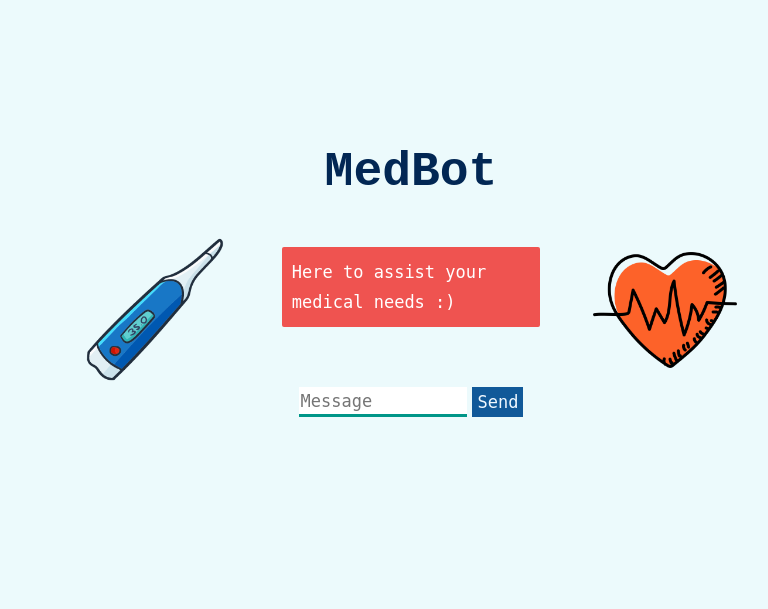
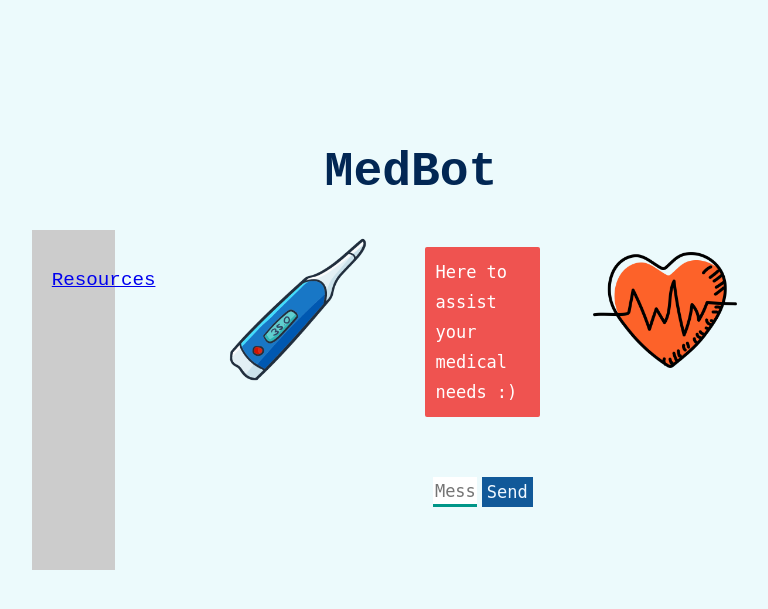
Before and after one commit to Iba-16/Chatbot.github.io, a Flask app: page / in a window 1280 px wide. Shown: the top 609 px of the page, without its empty margins (229-997 px from the left). Run offline with Flask 2, Linux system fonts and the light colour scheme; parts of the project's set-up code (start-up, migrations or seed data) failed here and were passed over; some libraries are stand-ins or nearby versions.

Commit message:
re-added nav bar

```diff
--- a/static/style.css
+++ b/static/style.css
@@ -135,3 +135,35 @@ input{
 #chatbot {
     max-height: 300px;
 }
+
+
+nav {
+    float: left;
+    width: 30%;
+    height: 300px; /* only for demonstration, should be removed */
+    background: #ccc;
+    padding: 20px;
+  }
+
+  /* Style the list inside the menu */
+  nav ul {
+    list-style-type: none;
+    padding: 0;
+  }
+
+
+  /* Clear floats after the columns */
+  section::after {
+    content: "";
+    display: table;
+    clear: both;
+  }
+
+
+  /* Responsive layout - makes the two columns/boxes stack on top of each other instead of next to each other, on small screens */
+  @media (max-width: 600px) {
+    nav, article {
+      width: 100%;
+      height: auto;
+    }
+  }
--- a/templates/index.html
+++ b/templates/index.html
@@ -10,6 +10,13 @@
 <body>
     <h1>MedBot</h1>
     <div id="container">
+        <section>
+            <nav>
+              <ul>
+                <li><a href="/resources">Resources</a></li>
+              </ul>
+            </nav>
+          </section>
         <div>
             <img src="/static/thermometer.png" alt="themometer">
         </div>
```
Also changed, not shown: 2 other files.
